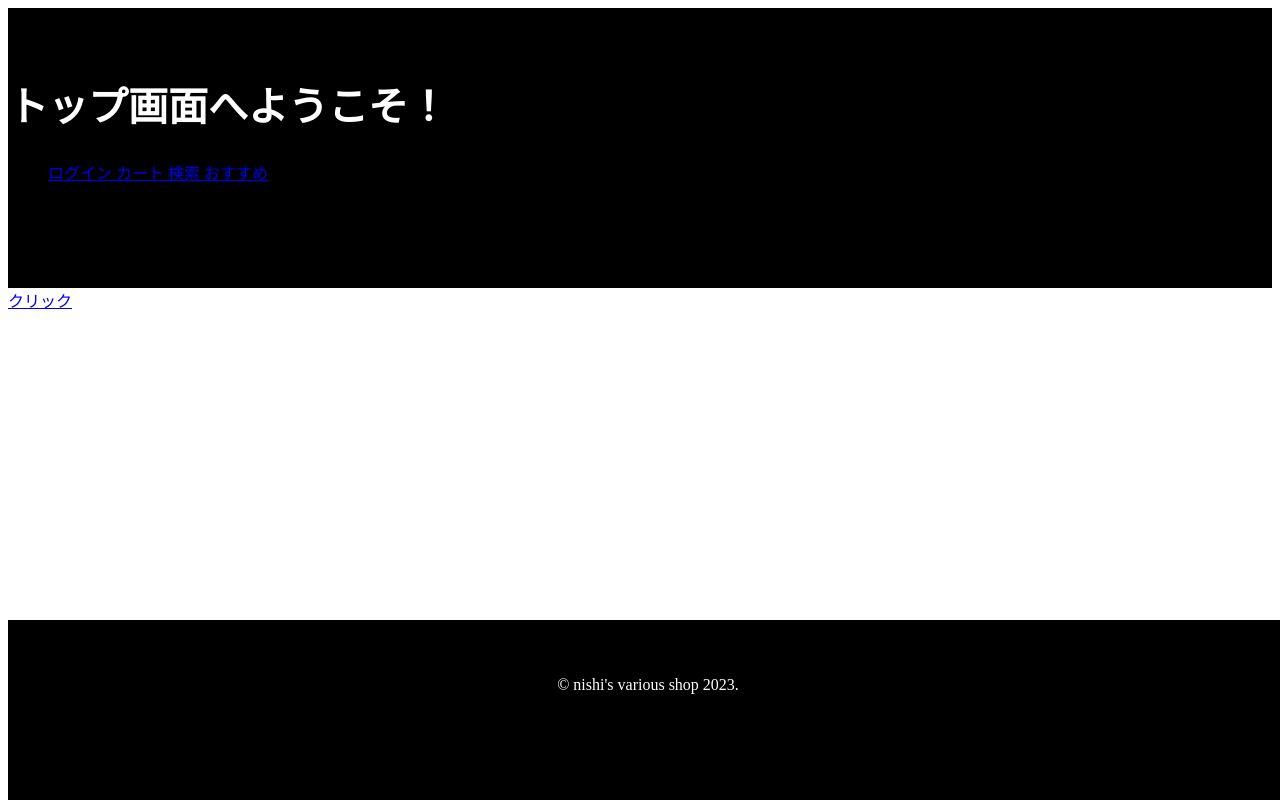
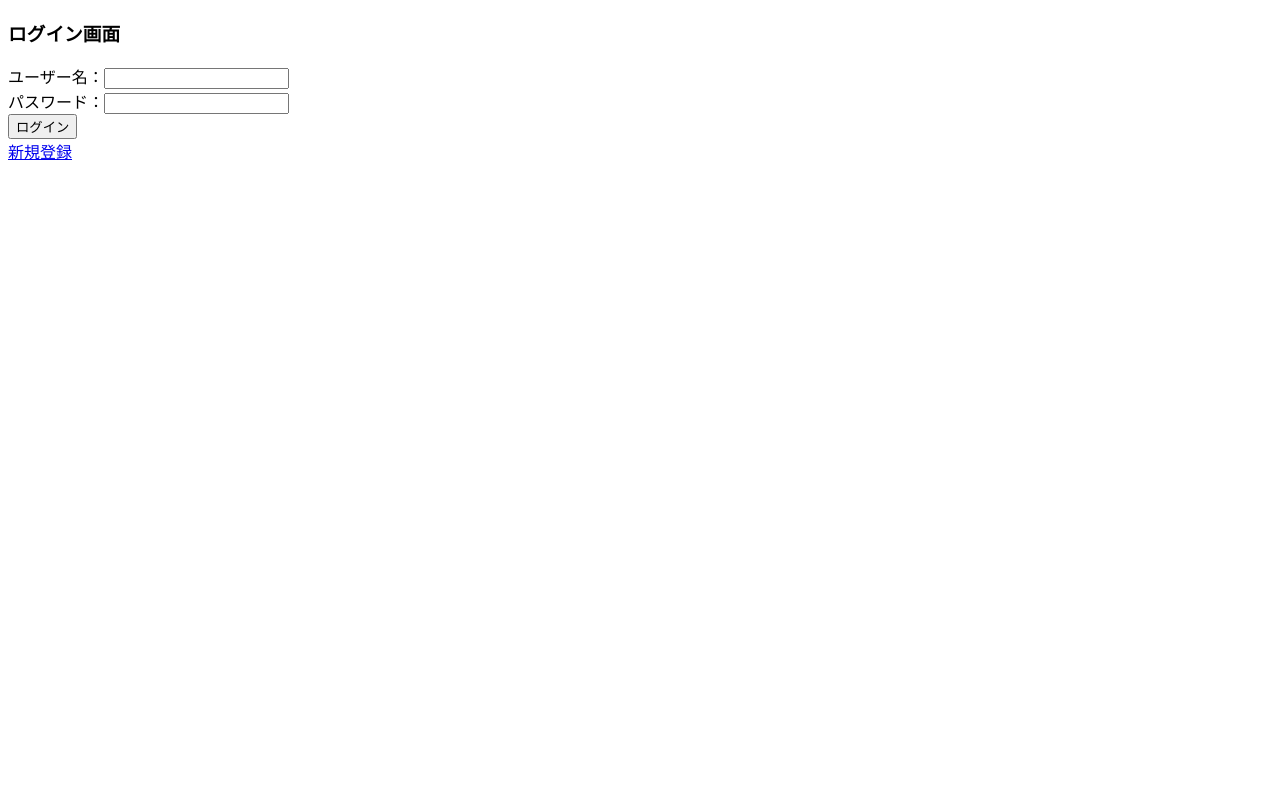
Before and after one commit to nishiyu0919/EC_project, a Flask app: page / in a window 1280 px wide. Run offline with Flask 3, Linux system fonts and the light colour scheme.

Commit message:
6/27コミット

```diff
--- a/EC_tech/app.py
+++ b/EC_tech/app.py
@@ -1,10 +1,70 @@
-from flask import Flask, render_template
+from datetime import timedelta
+from flask import Flask, render_template, redirect, request,url_for,session
+import db, string,random
+
 app = Flask(__name__)
 @app.route('/')
 
 def EC_top():
  return render_template("top.html")
 
+app = Flask(__name__)
+app.secret_key = ''.join(random.choices(string.ascii_letters, k=256))
+
+@app.route('/', methods=['GET'])
+def index():
+   msg = request.args.get('msg')
+
+   if msg == None:
+    return render_template('index.html')
+   else :
+      return render_template('index.html', msg=msg)
+
+      return render_template('index.html')
+@app.route('/', methods=['POST'])
+def login():
+   user_name = request.form.get('username')
+   password = request.form.get('password')
+
+   if db.login(user_name,password):
+      session['user'] = True
+      session.permanent = True
+      app.permanent_session_lifetime = timedelta(minutes=1)
+      return redirect(url_for('mypage'))
+   else :
+    error = 'ユーザ名またはパスワードが違います。'
+    input_data = {'user_name':user_name, 'password':password}
+    return render_template('index.html', error=error, data=input_data)
+
+@app.route('/top', methods=['GET'])
+def top():
+   if 'user' in session:
+    return render_template('top.html')
+   else :
+      return redirect(url_for('index'))
+
+@app.route('/logout')
+def logout():
+   session.pop('user',None)
+   return redirect(url_for('index'))
+
+@app.route('/register')
+def register_form():
+ return render_template('register.html')
+
+@app.route('/register_exe', methods=['POST'])
+def register_exe():
+ user_name = request.form.get('username')
+ password = request.form.get('password')
+
+ count = db.insert_user(user_name, password)
+
+ if count == 1:
+    msg = '登録が完了しました。'
+    return render_template('index.html', msg=msg)
+ else :
+    error = '登録に失敗しました。'
+    return render_template('register.html', error=error)
 
 if __name__ == "__main__":
  app.run(debug = True)
--- a/EC_tech/static/css/top.css
+++ b/EC_tech/static/css/top.css
@@ -1,31 +1,48 @@
 h1{
     font-size: 40px;
 }
+
 header {
-    height: 200px;
-    width: 100%;
-    padding: 40px 0;
-    background-color: black;
-    color: white;
-  }
-
-li{
-
-  display: inline;
-  width:100px;
-  height:50px;
+  height: 100px;
+  width: 100%;
+  padding: 40px 0;
+  background-color: black;
+  color: white;
+  position: relative; /* 追加 */
 }
 
-nav-list-item {
+ul {
   list-style: none;
+  margin: 0;
+  padding: 0;
+  list-style-type: none;
+  display: flex;
+  border-left: solid 1px #3dbfb8;
+  justify-content: flex-end;
+  position: absolute; /* 追加 */
+  bottom: 0; /* 追加 */
+  left: 0; /* 追加 */
+  right: 0; /* 追加 */
+}
+
+li {
+  padding: 10px 20px;
+  background: #e3f6f5;
+  border-top: solid 1px #3dbfb8;
+  border-bottom: solid 1px #3dbfb8;
+  border-right: solid 1px #3dbfb8;
   display: inline;
-  margin: 0 20px;
+  text-align: center;
 }
+
+
+
+
 
 
 footer {
     width: 100%;
-    height: 100px;
+    height: 80px;
     text-align: center;
     padding: 40px 0;
     background-color: black;
--- /dev/null
+++ b/EC_tech/templates/index.html
@@ -0,0 +1,22 @@
+<!DOCTYPE html>
+<html lang="ja">
+<head>
+<meta charset="UTF-8">
+<title></title>
+</head>
+<body>
+    <h3>ログイン画面</h3>
+    {% if error != null %}
+       <p style="color:red">{{error}}</p>
+    {% endif %}
+    {% if msg != null %}
+       <p style="color:blue">{{msg}}</p>
+    {% endif %}
+    <form action="{{url_for('login')}}" method="post">
+        ユーザー名：<input type="text" name="username"><br>
+        パスワード：<input type="password" name="password"><br>
+        <button type="submit">ログイン</button>
+    </form>
+    <a href="{{url_for('register_form')}}">新規登録</a>
+</body>
+</html>
--- a/EC_tech/templates/top.html
+++ b/EC_tech/templates/top.html
@@ -3,6 +3,7 @@
 <head>
 <metacharset='UTF-8'>
 <link rel="stylesheet" href="static/css/top.css">
+
 
 <title>ショップのトップメニュー</title>
 
@@ -10,8 +11,7 @@
 <body>
     <header>
 <h1>トップ画面へようこそ！</h1>
-  <ul class="nav-list">
-
+  <ul>
     <li><a href="#">ログイン</li>
     <li><a href="#">カート</li>
     <li><a href="#">検索</li>
```
Also changed, not shown: EC_tech/db.py (added, +64 -0 lines), EC_tech/templates/register.html (added, +21 -0 lines).
